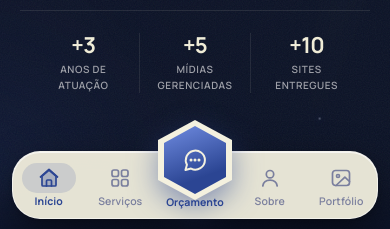
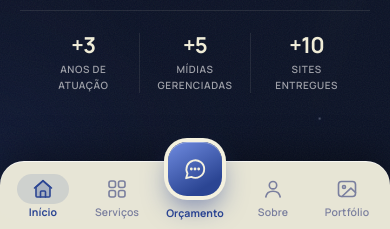
Before and after one commit to gabrmatts/Site-de-Social-Media, a plain HTML site: page index.html in a window 390 px wide. Shown: the part 615-844 px from the top of the page. Drawn offline with Linux system fonts and the light colour scheme.

Commit message:
ajustes menu mobile

```diff
--- a/src/css/responsive.css
+++ b/src/css/responsive.css
@@ -792,9 +792,10 @@
 }
 
 /* =====================================================================
-   MENU INFERIOR 5.0 (celular) — base do modelo aprovado (barra creme
-   flutuante, rótulos, pílula no ativo, hexágono central) com acabamento
-   novo: vidro leve, borda de luz e hexágono com moldura creme.
+   MENU INFERIOR 9.0 (celular) — barra creme de ponta a ponta, simples e
+   robusta: cantos superiores arredondados, 5 itens iguais, rótulos,
+   pílula suave no item ativo e botão central em "quadrado arredondado"
+   (sem recortes nem máscaras).
    Ordem: Início · Serviços · [Orçamento] · Sobre · Portfólio
    ===================================================================== */
 @media (max-width:768px) {
@@ -818,28 +819,30 @@
     .tabbar {
         display: block;
         position: fixed;
-        left: 12px;
-        right: 12px;
-        bottom: calc(10px + env(safe-area-inset-bottom));
+        left: 0;
+        right: 0;
+        bottom: 0;
         z-index: 990;
         pointer-events: none
     }
 
     .tabbar-inner {
         pointer-events: auto;
-        display: grid;
-        grid-template-columns: 1fr 1fr 78px 1fr 1fr;
+        display: flex;
         align-items: stretch;
-        height: 68px;
-        background: rgba(244, 241, 223, .94);
-        backdrop-filter: blur(16px) saturate(150%);
-        -webkit-backdrop-filter: blur(16px) saturate(150%);
-        border: 1px solid rgba(255, 255, 255, .55);
-        border-radius: 28px;
-        box-shadow: 0 18px 44px rgba(0, 0, 0, .45), 0 2px 6px rgba(0, 0, 0, .18), inset 0 1px 0 rgba(255, 255, 255, .7)
+        height: calc(68px + env(safe-area-inset-bottom));
+        padding: 0 6px env(safe-area-inset-bottom);
+        background: rgba(244, 241, 223, .95);
+        backdrop-filter: blur(18px) saturate(160%);
+        -webkit-backdrop-filter: blur(18px) saturate(160%);
+        border-top: 1px solid rgba(255, 255, 255, .7);
+        border-radius: 24px 24px 0 0;
+        box-shadow: 0 -10px 34px rgba(0, 0, 0, .32)
     }
 
     .tab {
+        flex: 1;
+        min-width: 0;
         display: flex;
         flex-direction: column;
         align-items: center;
@@ -853,7 +856,7 @@
     .tab-ico {
         display: grid;
         place-items: center;
-        width: 54px;
+        width: 52px;
         height: 30px;
         border-radius: 15px;
         transition: background .35s var(--ease), transform .35s var(--ease)
@@ -861,7 +864,8 @@
 
     .tab svg {
         width: 24px;
-        height: 24px
+        height: 24px;
+        stroke-width: 1.6
     }
 
     .tab .f {
@@ -874,7 +878,8 @@
         font-size: 10.5px;
         font-weight: 600;
         letter-spacing: .01em;
-        line-height: 1
+        line-height: 1;
+        white-space: nowrap
     }
 
     .tab.is-active {
@@ -882,7 +887,7 @@
     }
 
     .tab.is-active .tab-ico {
-        background: rgba(43, 69, 147, .14)
+        background: rgba(43, 69, 147, .13)
     }
 
     .tab.is-active .f {
@@ -897,54 +902,47 @@
         transform: scale(.92)
     }
 
-    /* hexágono central com moldura creme que o "encaixa" na barra */
+    /* botão central: quadrado arredondado que sobe da barra, com anel creme */
     .tab-center {
         position: relative;
-        display: block;
+        flex: 0 0 82px;
+        display: flex;
+        flex-direction: column;
+        align-items: center;
+        justify-content: flex-end;
+        padding-bottom: 11px;
         -webkit-tap-highlight-color: transparent
     }
 
     .tab-hex-wrap {
         position: absolute;
         left: 50%;
-        top: -26px;
-        width: 62px;
-        height: 68px;
-        margin-left: -31px;
-        filter: drop-shadow(0 10px 14px rgba(43, 69, 147, .5));
+        top: -20px;
+        width: 54px;
+        height: 54px;
+        margin-left: -27px;
         transition: transform .35s var(--ease)
     }
 
-    .tab-hex-wrap::before {
-        content: '';
-        position: absolute;
-        inset: -6px;
-        background: #F4F1DF;
-        clip-path: polygon(50% 0, 100% 25%, 100% 75%, 50% 100%, 0 75%, 0 25%)
-    }
-
     .tab-hex {
-        position: relative;
         display: grid;
         place-items: center;
         width: 100%;
         height: 100%;
+        border-radius: 19px;
+        clip-path: none;
         color: #F4F1DF;
-        clip-path: polygon(50% 0, 100% 25%, 100% 75%, 50% 100%, 0 75%, 0 25%);
-        background: linear-gradient(160deg, #6F8BE0 0%, #2B4593 72%)
+        background: linear-gradient(150deg, #6F8BE0 0%, #2B4593 78%);
+        box-shadow: 0 0 0 4px #F4F1DF, 0 12px 24px rgba(43, 69, 147, .5), inset 0 1px 0 rgba(255, 255, 255, .35)
     }
 
     .tab-hex svg {
-        width: 28px;
-        height: 28px
+        width: 26px;
+        height: 26px;
+        stroke-width: 1.7
     }
 
     .tab-center .tab-label {
-        position: absolute;
-        left: 0;
-        right: 0;
-        bottom: 11px;
-        text-align: center;
         color: #2B4593;
         font-weight: 700
     }
@@ -961,3 +959,48 @@
         scroll-padding-bottom: 96px
     }
 }
+
+/* menu inferior: feedback animado — o ícone "salta" ao ser selecionado e o
+   botão de orçamento emite um pulso discreto a cada poucos segundos */
+@media (max-width:768px) {
+    @keyframes tabPop {
+        0% {
+            transform: translateY(3px) scale(.8)
+        }
+
+        55% {
+            transform: translateY(-3px) scale(1.14)
+        }
+
+        100% {
+            transform: none
+        }
+    }
+
+    .tab.is-active svg {
+        animation: tabPop .5s var(--ease)
+    }
+
+    .tab-hex-wrap::after {
+        content: '';
+        position: absolute;
+        inset: -4px;
+        border-radius: 23px;
+        border: 2px solid rgba(43, 69, 147, .5);
+        pointer-events: none;
+        animation: ctaPulse 3.6s ease-out infinite
+    }
+
+    @keyframes ctaPulse {
+        0% {
+            transform: scale(1);
+            opacity: .85
+        }
+
+        55%,
+        100% {
+            transform: scale(1.45);
+            opacity: 0
+        }
+    }
+}
```
